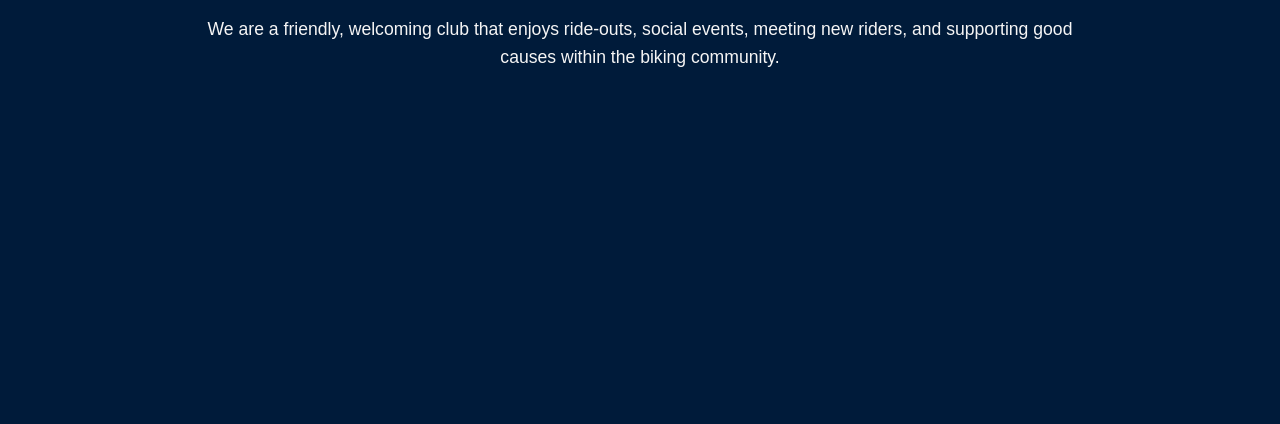
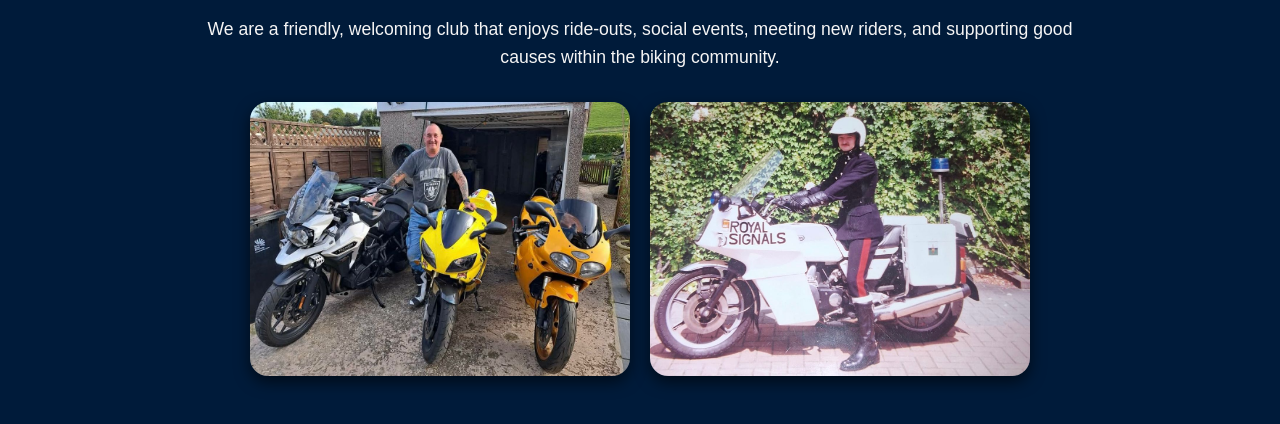
Before and after one commit to leejamesallen-debug/lee.jamesallen.github.io, a plain HTML site: page about.html in a window 1280 px wide. Shown: the part 204-628 px from the top of the page. Drawn offline with Linux system fonts and the light colour scheme.

Commit message:
Update about.html

```diff
--- a/about.html
+++ b/about.html
@@ -18,7 +18,7 @@
     nav {
         text-align: center;
         padding: 14px 8px;
-        background-color: #001326; /* same navy as homepage */
+        background-color: #001326; /* deep navy */
     }
 
     nav a {
@@ -44,7 +44,7 @@
     h1 {
         font-size: 2rem;
         margin-bottom: 20px;
-        color: #ff3b3b; /* red accent like homepage */
+        color: #ff3b3b; /* red accent */
     }
 
     p {
@@ -52,6 +52,23 @@
         line-height: 1.6;
         margin-bottom: 18px;
     }
+
+    /* Image layout */
+    .founder-images {
+        margin-top: 30px;
+        display: flex;
+        justify-content: center;
+        gap: 20px;
+        flex-wrap: wrap; /* allows stacking on mobile */
+    }
+
+    .founder-images img {
+        max-width: 380px;
+        width: 90%;
+        border-radius: 18px;
+        box-shadow: 0 6px 15px rgba(0,0,0,0.6);
+    }
+
 </style>
 </head>
 <body>
@@ -74,6 +91,12 @@
 
     <p>We are a friendly, welcoming club that enjoys ride-outs, social events, meeting new riders, and supporting good causes within the biking community.</p>
 
+    <!-- TWO IMAGE LAYOUT -->
+    <div class="founder-images">
+        <img src="assets/images/vin.jpeg" alt="Founder Vinny Keeping">
+        <img src="assets/images/vin1.jpeg" alt="Founder Vinny Keeping">
+    </div>
+
 </div>
 
 </body>
```
